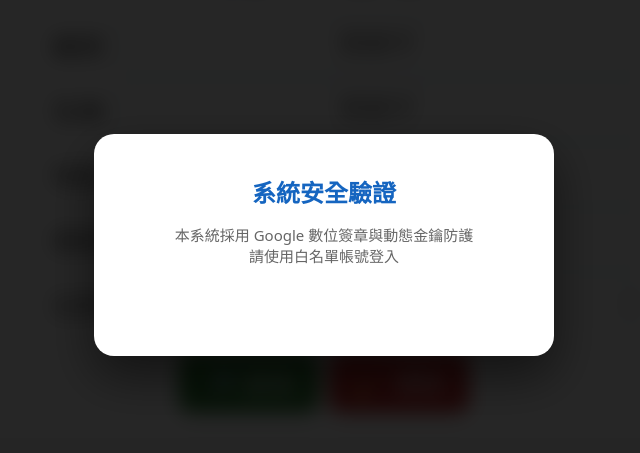
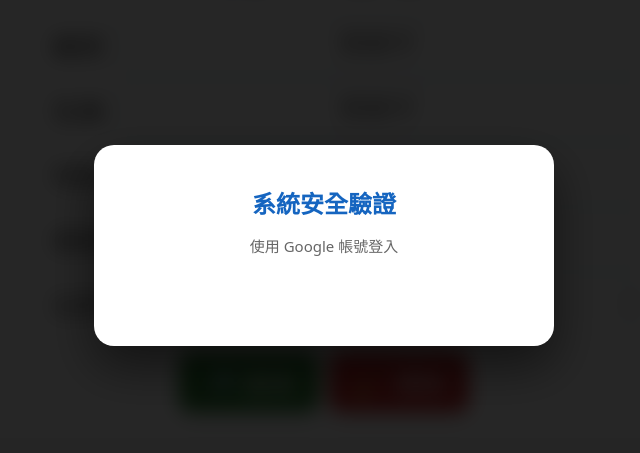
Before and after one commit to mikania0000/Equ-query, a plain HTML site: page index.html in a window 1280 px wide. Shown: the part 155-608 px from the top of the page, without its empty margins (316-956 px from the left). Drawn offline with Linux system fonts and the light colour scheme; some packages are replaced by stand-ins of ours; a script that the page names is missing.

Commit message:
更新 index.html via EZPage

```diff
--- a/index.html
+++ b/index.html
@@ -4,7 +4,7 @@
 <meta charset="UTF-8"/>
 <meta name="viewport" content="width=device-width, initial-scale=1, viewport-fit=cover"/>
 <title>盤點清冊查詢系統 v1.3.0</title>
-<!-- 目前版本：v1.3.0 (升級 Token 安全驗證) -->
+<!-- 目前版本：v1.3.0  -->
 
 <!-- 引入 Google Identity Services -->
 <script src="https://accounts.google.com/gsi/client" async defer></script>
@@ -199,7 +199,7 @@
 <div id="loginOverlay">
   <div class="login-box">
     <h2>系統安全驗證</h2>
-    <p>本系統採用 Google 數位簽章與動態金鑰防護<br>請使用白名單帳號登入</p>
+    <p>使用 Google 帳號登入 </p>
 
     <div class="google-btn-wrapper">
       <div id="g_id_onload"
```
